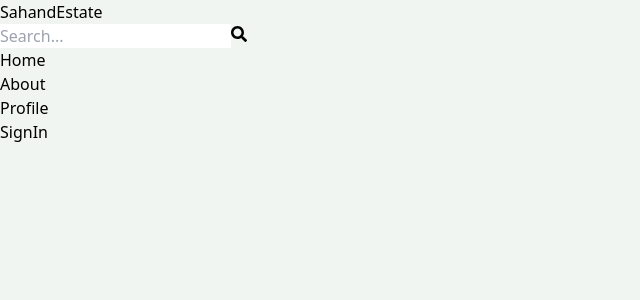
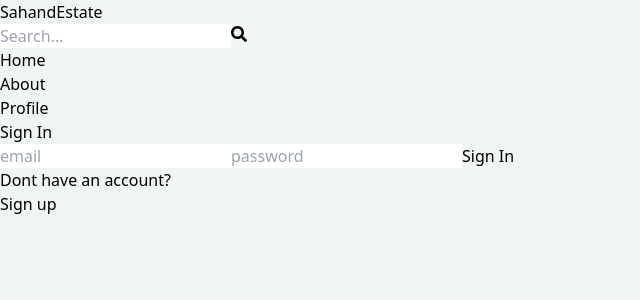
Before and after one commit to Muzamil440/real-estate-project, a React (Vite) app in the folder client/: page /sign-in in a window 1280 px wide. Shown: the top 300 px of the page, without its empty margins (0-640 px from the left). Built offline with nearby package versions, Linux system fonts and the light colour scheme.

Commit message:
complete sign in page functionality

```diff
--- a/client/src/pages/SignIn.jsx
+++ b/client/src/pages/SignIn.jsx
@@ -1,5 +1,80 @@
-import React from 'react';
+import React, { useState } from 'react';
+import { Link, useNavigate } from 'react-router-dom';
 
 export default function SignIn() {
-  return <div>SignIn</div>;
+  const [formData, setFormData] = useState({});
+  const [error, setError] = useState(null);
+  const [loading, setLoading] = useState(false);
+  const navigate = useNavigate();
+
+  const handleChange = (e) => {
+    setFormData({
+      ...formData,
+      [e.target.id]: e.target.value,
+    });
+  };
+
+  const handleSubmit = async (e) => {
+    e.preventDefault();
+    try {
+      setLoading(true);
+      const res = await fetch('api/auth/signin', {
+        method: 'POST',
+        headers: {
+          'Content-Type': 'application/json',
+        },
+        body: JSON.stringify(formData),
+      });
+
+      const data = await res.json();
+      console.log(data);
+
+      if (data.success === false) {
+        setLoading(false);
+        setError(data.message);
+        return;
+      }
+
+      setLoading(false);
+      setError(null);
+      navigate('/');
+    } catch (error) {
+      setLoading(false);
+      setError(error.message);
+    }
+  };
+  return (
+    <div className="p-3 max-w-lg mx-auto">
+      <h1 className="text-3xl text-center font-semibold my-7">Sign In</h1>
+      <form onSubmit={handleSubmit} className="flex flex-col gap-4">
+        <input
+          type="email"
+          placeholder="email"
+          className="border p-3 rounded-lg"
+          id="email"
+          onChange={handleChange}
+        />
+        <input
+          type="password"
+          placeholder="password"
+          className="border p-3 rounded-lg"
+          id="password"
+          onChange={handleChange}
+        />
+        <button
+          disabled={loading}
+          className="bg-slate-700 text-white p-3 rounded-lg uppercase hover:opacity-95 disabled:opacity-80"
+        >
+          {loading ? 'Loading...' : 'Sign In'}
+        </button>
+      </form>
+      <div className="flex gap-2 mt-5">
+        <p>Dont have an account?</p>
+        <Link to={'/sign-up'}>
+          <span className="text-blue-700">Sign up</span>
+        </Link>
+      </div>
+      {error && <p className="text-red-500 mt-5">{error}</p>}
+    </div>
+  );
 }
```
